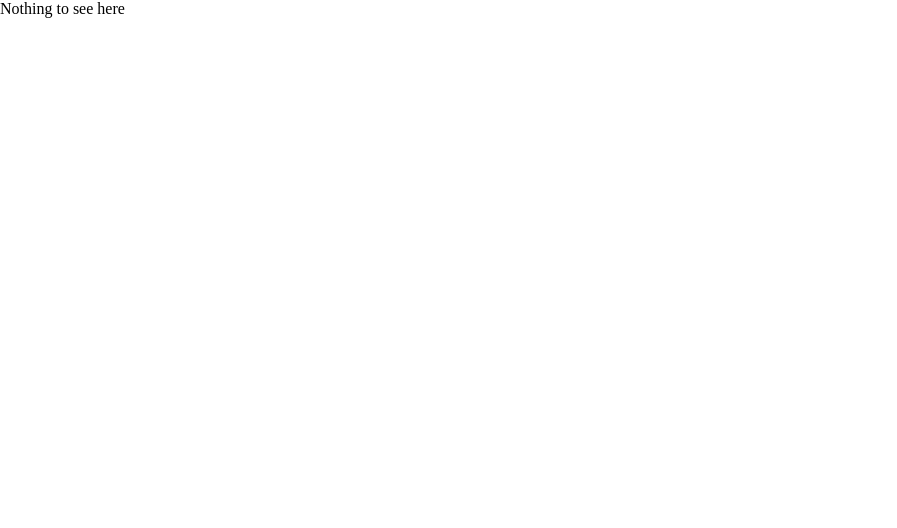
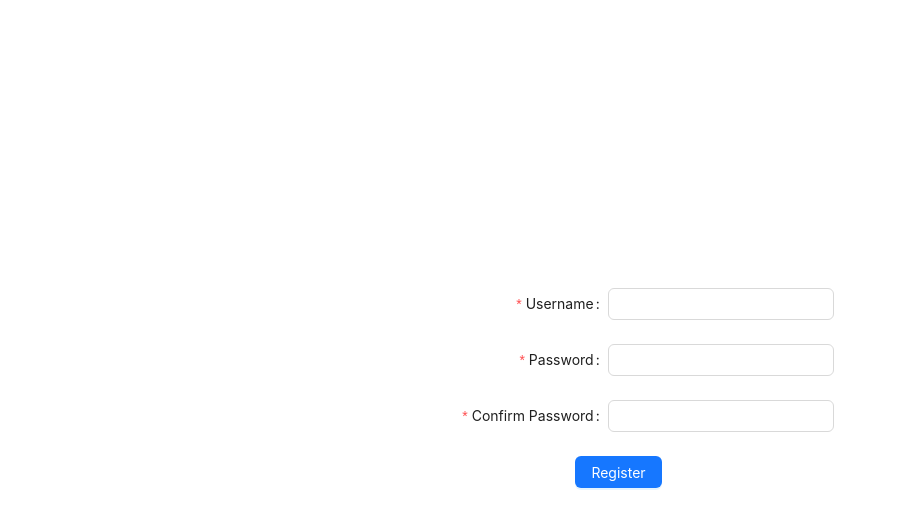
Before and after one commit to oldtune/dojora_fe, a React (Create React App) app: page /register in a window 1280 px wide. Before the commit this address had no page. Shown: the top 528 px of the page, without its empty margins (0-897 px from the left). Built offline with nearby package versions, Linux system fonts and the light colour scheme.

Commit message:
add a bit validation + regiter page routing

```diff
--- a/src/App.tsx
+++ b/src/App.tsx
@@ -2,6 +2,7 @@ import { useEffect, useState } from "react";
 import { createBrowserRouter, RouterProvider } from "react-router-dom";
 import "./App.less";
 import { Login } from "./Components/User/Login/Login";
+import { Register } from "./Components/User/Register/Register";
 import { Landing } from "./pages/Landing/Landing";
 import { NotFound } from "./pages/NotFound/NotFound";
 import { WriteJournal } from "./pages/WriteJournal/WriteJournal";
@@ -59,6 +60,11 @@ const App: React.FC = () => {
       errorElement: <NotFound />,
     },
     {
+      path: "/register",
+      element: <Register />,
+      errorElement: <NotFound />,
+    },
+    {
       path: "/403",
       element: <NotFound />,
     },
--- a/src/Components/User/Login/Login.tsx
+++ b/src/Components/User/Login/Login.tsx
@@ -88,7 +88,9 @@ export const Login: React.FC<{}> = () => {
               </Button>
             </Col>
             <Col>
-              <Button type="text">Register</Button>
+              <Button type="text" onClick={() => setRegister(true)}>
+                Register
+              </Button>
             </Col>
           </Row>
         </Form.Item>
--- a/src/Components/User/Register/Register.tsx
+++ b/src/Components/User/Register/Register.tsx
@@ -1,3 +1,57 @@
+import { Button, Col, Form, Input, Row } from "antd";
+import { useRef, useState } from "react";
+import { Navigate } from "react-router-dom";
+
 export const Register: React.FC = () => {
-  return <div></div>;
+  const [registerStatus, setUserStatus] = useState(false);
+
+  let usernameRef = useRef<any>();
+  let passwordRef = useRef<any>();
+  let confirmPasswordRef = useRef<any>();
+
+  const submitForm = async () => {};
+
+  if (registerStatus) {
+    return <Navigate to="/login" />;
+  }
+
+  return (
+    <div className="login-container">
+      <Form
+        name="login-form"
+        labelCol={{ span: 10 }}
+        onFinish={() => submitForm()}
+      >
+        <Form.Item
+          name="username"
+          label="Username"
+          className="label__white"
+          rules={[{ required: true, message: "Username is required" }]}
+        >
+          <Input ref={usernameRef} />
+        </Form.Item>
+        <Form.Item
+          label="Password"
+          name="password"
+          className="label__white"
+          rules={[{ required: true, message: "Password is required" }]}
+        >
+          <Input type="password" ref={passwordRef} />
+        </Form.Item>
+        <Form.Item
+          rules={[{ required: true, message: "Confirm Password is required" }]}
+          label="Confirm Password"
+          name="confirm-password"
+          className="label__white"
+        >
+          <Input type="password" ref={confirmPasswordRef} />
+        </Form.Item>
+        <Form.Item wrapperCol={{ offset: 8, span: 16 }}>
+          <Button type="primary" htmlType="submit">
+            Register
+          </Button>
+        </Form.Item>
+      </Form>
+    </div>
+  );
 };
```
